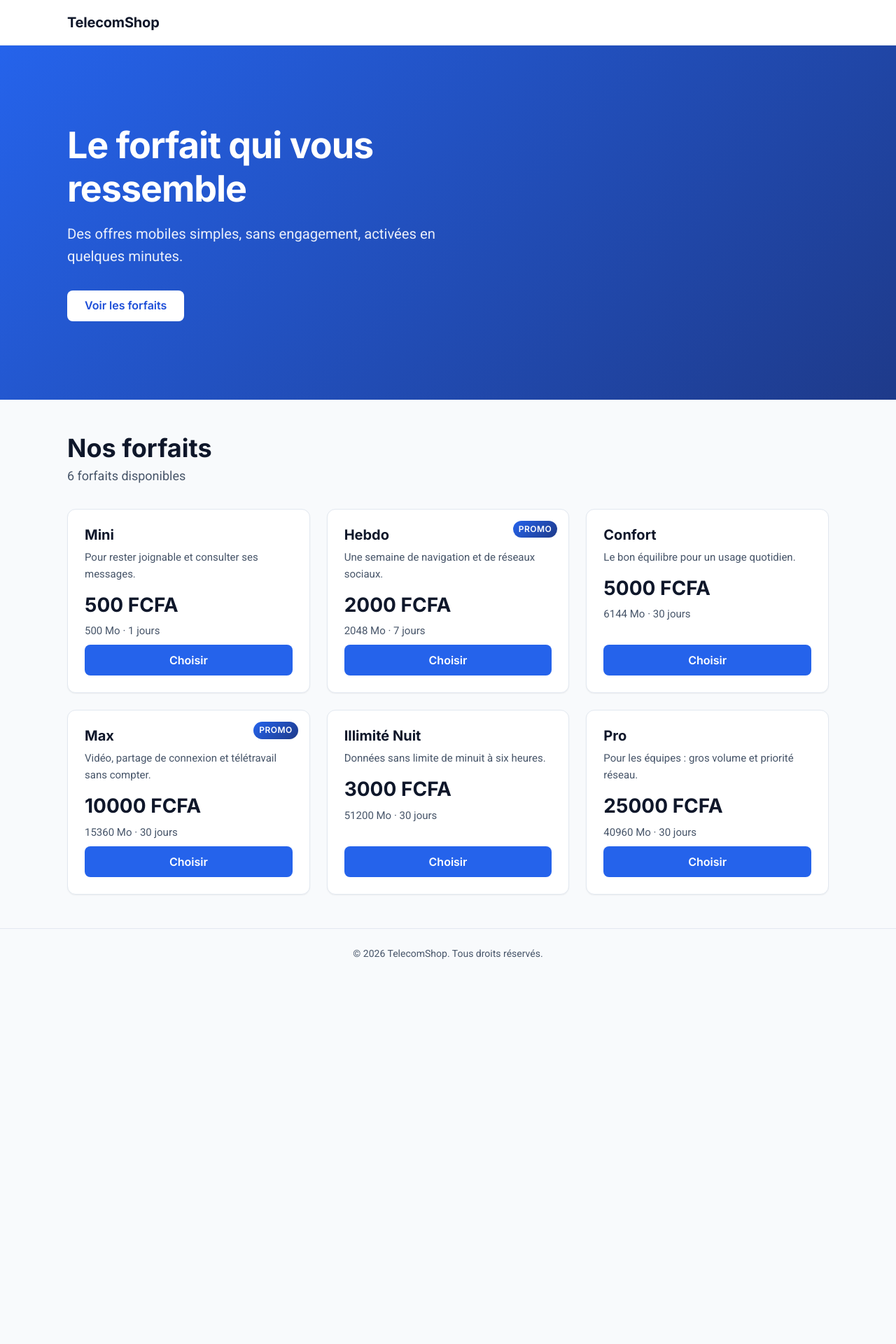
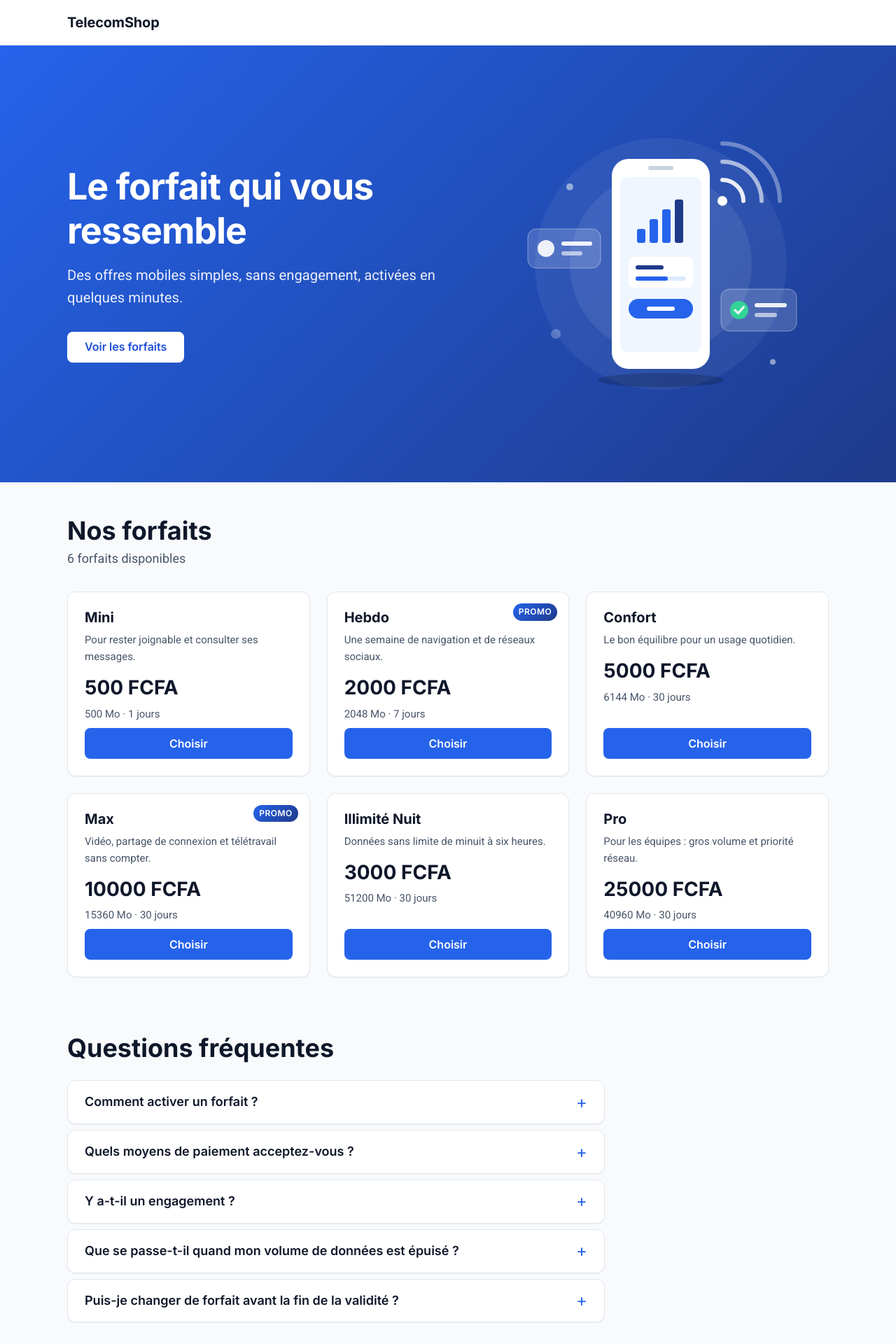
Before and after one commit to aleck2209/telecom-shop, an Angular app: page / in a window 1280 px wide. Shown: the top 1920 px of the page at 70% size. Before the commit the page ends 1397 px from the top, so only its background shows below. Built offline with nearby package versions, Linux system fonts and the light colour scheme.

Commit message:
feat: réaliser un @defer et utiliser un ngOptimizedImage.

```diff
--- a/src/app/app.html
+++ b/src/app/app.html
@@ -2,6 +2,13 @@
 <main>
   <app-hero></app-hero>
   <app-plan-list></app-plan-list>
+  @defer(on viewport) {
+    <app-faq />
+  } @placeholder {
+    <p class="defer-placeholder">Les questions fréquentes s'afficheront ici.</p>
+  } @loading (minimum 1s) {
+    <p class="defer-placeholder">Chargement des questions...</p>
+  }
   <router-outlet />
 </main>
 <app-footer></app-footer>
--- a/src/app/app.ts
+++ b/src/app/app.ts
@@ -4,9 +4,10 @@ import { Header } from './header/header';
 import { Footer } from './footer/footer';
 import { Hero } from './hero/hero';
 import { PlanList } from './plan-list/plan-list';
+import { Faq } from './faq/faq';
 
 @Component({
-  imports: [RouterOutlet, Header, Footer, Hero, PlanList],
+  imports: [RouterOutlet, Header, Footer, Hero, PlanList, Faq],
   selector: 'app-root',
   styleUrl: './app.css',
   templateUrl: './app.html',
--- /dev/null
+++ b/src/app/faq/faq.css
@@ -0,0 +1,70 @@
+:host {
+  display: block;
+}
+
+.faq {
+  padding-block: var(--space-5) var(--space-6);
+}
+
+.faq h2 {
+  margin-bottom: var(--space-4);
+}
+
+/* Colonne de questions, limitée en largeur pour garder des lignes lisibles */
+.faq-list {
+  display: flex;
+  flex-direction: column;
+  gap: var(--space-2);
+  max-width: 48rem;
+}
+
+.faq-item {
+  background-color: var(--color-surface);
+  border: 1px solid var(--color-border);
+  border-radius: var(--radius-md);
+  box-shadow: var(--shadow-sm);
+}
+
+/* La question : on remplace le triangle par défaut du navigateur par un « + » à droite */
+.faq-question {
+  display: flex;
+  align-items: center;
+  justify-content: space-between;
+  gap: var(--space-3);
+  padding: var(--space-3) var(--space-4);
+  border-radius: var(--radius-md);
+  font-family: var(--font-heading);
+  font-weight: 600;
+  cursor: pointer;
+  list-style: none;
+  transition: color var(--duration-fast) ease;
+}
+
+.faq-question::-webkit-details-marker {
+  display: none;
+}
+
+.faq-question:hover {
+  color: var(--color-accent-strong);
+}
+
+.faq-question::after {
+  content: '+';
+  flex-shrink: 0;
+  color: var(--color-accent);
+  font-size: 1.5rem;
+  font-weight: 400;
+  line-height: 1;
+  transition: transform var(--duration-base) var(--ease-out);
+}
+
+/* Question ouverte : le « + » pivote pour former une croix */
+.faq-item[open] .faq-question::after {
+  transform: rotate(45deg);
+}
+
+.faq-answer {
+  margin: 0;
+  padding: 0 var(--space-4) var(--space-4);
+  color: var(--color-text-muted);
+}
--- /dev/null
+++ b/src/app/faq/faq.html
@@ -0,0 +1,13 @@
+<section class="faq">
+    <div class="container">
+        <h2>Questions fréquentes</h2>
+        <div class="faq-list">
+            @for (item of items; track item.id) {
+                <details class="faq-item">
+                    <summary class="faq-question">{{item.question}}</summary>
+                    <p class="faq-answer">{{item.answer}}</p>
+                </details>
+            }
+        </div>
+    </div>
+</section>
--- /dev/null
+++ b/src/app/faq/faq.ts
@@ -0,0 +1,12 @@
+import { Component } from '@angular/core';
+import { FAQ_ITEMS, FaqItem } from '../faq-item';
+
+@Component({
+  imports: [],
+  selector: 'app-faq',
+  styleUrl: './faq.css',
+  templateUrl: './faq.html',
+})
+export class Faq {
+  items: FaqItem[] = FAQ_ITEMS
+}
--- a/src/app/hero/hero.css
+++ b/src/app/hero/hero.css
@@ -6,6 +6,28 @@
   background-image: var(--gradient-brand);
   color: var(--color-surface);
   padding-block: clamp(var(--space-6), 4rem + 4vw, 7rem);
+}
+
+/* Texte et illustration : empilés sur mobile, côte à côte dès 900px */
+.hero-layout {
+  display: grid;
+  align-items: center;
+  gap: var(--space-5);
+}
+
+.hero-image {
+  width: min(100%, 18rem);
+  margin-inline: auto;
+}
+
+@media (min-width: 900px) {
+  .hero-layout {
+    grid-template-columns: 1.2fr 1fr;
+  }
+
+  .hero-image {
+    width: min(100%, 30rem);
+  }
 }
 
 .hero-title {
--- a/src/app/hero/hero.html
+++ b/src/app/hero/hero.html
@@ -1,7 +1,10 @@
 <section class="hero">
-    <div class="container">
-        <h1 class="hero-title">{{title}}</h1>
-        <p class="hero-subtitle">{{subtitle}}</p>
-        <a [href]="ctaTarget" class="btn btn-light">{{ctaLabel}}</a>
+  <div class="container hero-layout">
+    <div class="hero-content">
+      <h1 class="hero-title">{{ title }}</h1>
+      <p class="hero-subtitle">{{ subtitle }}</p>
+      <a [href]="ctaTarget" class="btn btn-light">{{ ctaLabel }}</a>
     </div>
+    <img [ngSrc]="illustrationUrl" width="480" height="400" class="hero-image" alt="" priority />
+  </div>
 </section>
--- a/src/app/hero/hero.ts
+++ b/src/app/hero/hero.ts
@@ -1,7 +1,8 @@
+import { NgOptimizedImage } from '@angular/common';
 import { Component } from '@angular/core';
 
 @Component({
-  imports: [],
+  imports: [NgOptimizedImage],
   selector: 'app-hero',
   styleUrl: './hero.css',
   templateUrl: './hero.html',
@@ -11,4 +12,5 @@ export class Hero {
   subtitle: string = 'Des offres mobiles simples, sans engagement, activées en quelques minutes.';
   ctaLabel: string = 'Voir les forfaits';
   ctaTarget: string = '#forfaits';
+  illustrationUrl = 'hero-illustration.svg';
 }
--- a/src/styles.css
+++ b/src/styles.css
@@ -106,6 +106,18 @@ img {
   padding-inline: var(--space-3);
 }
 
+/* Gabarit d'une page simple (Contact, etc.) : un titre, une introduction, puis le contenu */
+.page {
+  padding-block: var(--space-6);
+}
+
+.page-intro {
+  max-width: 60ch;
+  margin: 0 0 var(--space-5);
+  color: var(--color-text-muted);
+  font-size: 1.125em;
+}
+
 .btn {
   display: inline-flex;
   align-items: center;
```
Also changed, not shown: public/hero-illustration.svg (added), 1 other file (tests, documents, lock files or other folders).
